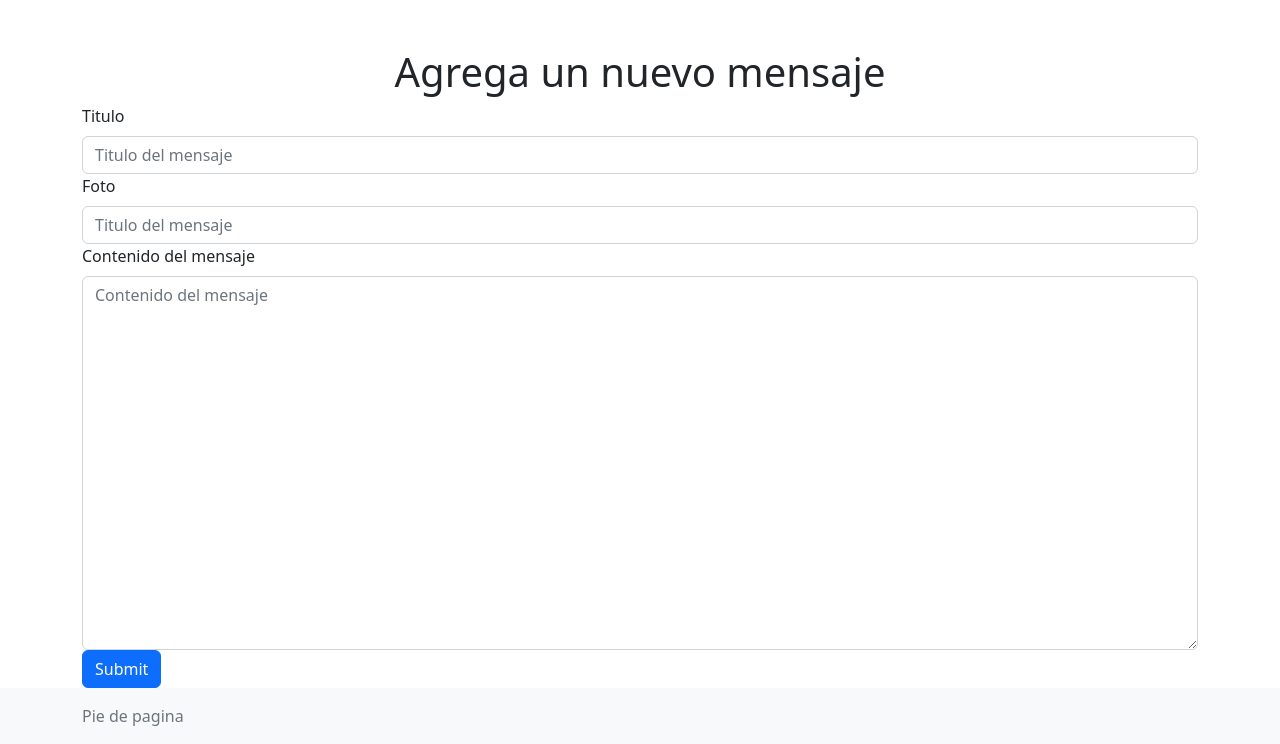
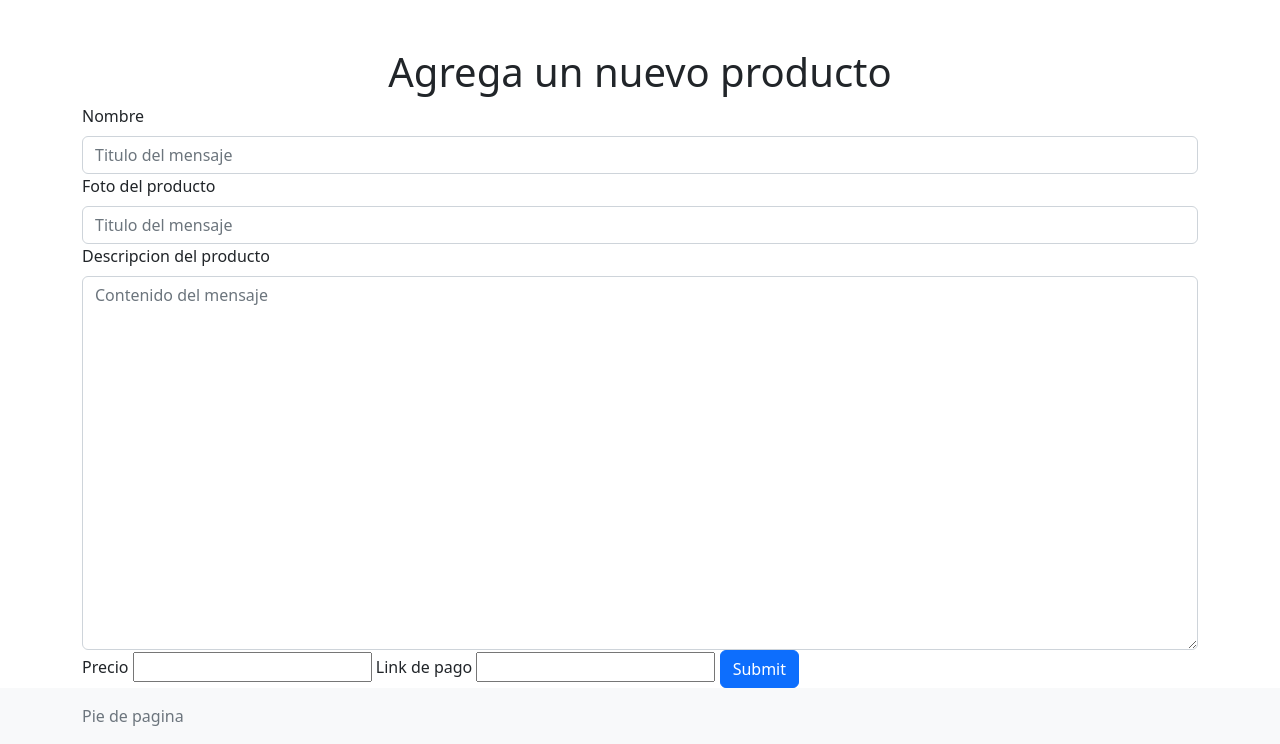
Before and after one commit to prisciladaniela/flask_bootstrap, a Flask app: page /messages/create in a window 1280 px wide. Shown: the part 56-800 px from the top of the page. Run offline with Flask 2, Linux system fonts and the light colour scheme; the visitor is signed in with stand-in values (Sample User, id 1).

Commit message:
crear link de pago

```diff
--- a/app/messages/routes.py
+++ b/app/messages/routes.py
@@ -1,4 +1,4 @@
-from flask import render_template, request, redirect
+from flask import render_template, request, redirect, url_for, flash
 from app.extensions import db
 from app.messages import bp
 from app.models.message import Message
@@ -17,13 +17,14 @@ def create():
         title = request.form['title']
         content = request.form['content']
         picture = request.form['picture']
-
+        price = request.form['price']
+        link = request.form['link']
         if not title:
             flash('El título es obligatorio')
         elif not content:
             flash('El contenido es obligatorio')
         else:
-            message = Message(title = title, content = content, picture = picture, user = current_user)
+            message = Message(title = title, content = content, picture = picture, user = current_user, price = price, link = link)
             db.session.add(message)
             db.session.commit()
             return redirect(url_for('messages.index'))
@@ -38,10 +39,14 @@ def update(id):
             message.title = request.form['title']
             message.content = request.form['content']
             message.picture = request.form['picture']
+            message.price = request.form['price']
+            message.link = request.form['link']
+            print(request.form['price'])
+            print(request.form['link'])
             db.session.commit()
             return redirect('/')
 
-    return render_template('update.html', message =message)
+    return render_template('messages/update.html', message =message)
 
 @bp.route('/delete', methods = ['POST'])
 def delete():
--- a/app/models/message.py
+++ b/app/models/message.py
@@ -6,7 +6,8 @@ class Message(db.Model):
     title = db.Column(db.String(128), nullable=False)
     content = db.Column(db.Text, nullable=False)
     picture = db.Column(db.String(300))
-
+    price = db.Column(db.Integer)
+    link = db.Column(db.String(100))
     user_id = db.Column(db.Integer, db.ForeignKey('users.id'))
 
     def __repr__(self):
--- a/app/templates/messages/create.html
+++ b/app/templates/messages/create.html
@@ -3,27 +3,33 @@
 {% block title %} User page {% endblock %}
 
 {% block body %}
-<h1 class="text-center">Agrega un nuevo mensaje</h1>
+<h1 class="text-center">Agrega un nuevo producto</h1>
 <form method="post">
-    <label for="title" class="form-label">Titulo</label>
+    <label for="title" class="form-label">Nombre</label>
 
     <input type="text" name="title" id="title"
            placeholder="Titulo del mensaje"
-           value="{{ request.form['title'] }}" class="form-control"></input>
+           value="{{ request.form['title'] }}" class="form-control">
 
-    <label for="picture" class="form-label">Foto</label>
+    <label for="picture" class="form-label">Foto del producto</label>
 
     <input type="text" name="picture" id="picture"
            placeholder="Titulo del mensaje"
-           value="{{ request.form['picture'] }}"class="form-control"></input>
+           value="{{ request.form['picture'] }}"class="form-control">
 
-    <label for="content" class="form-label">Contenido del mensaje</label>
+    <label for="content" class="form-label">Descripcion del producto</label>
     <textarea name="content" id="content"
               placeholder="Contenido del mensaje"
               rows="15"
               cols="60"
               class="form-control"
               >{{ request.form['content'] }}</textarea>
+       <label for="price">Precio</label>
+       <input type="text" name="price" id="price">
+
+       <label for="link">Link de pago</label>
+       <input type="text" name="link" id="link">
+
 
     <button type="submit" class="btn btn-primary">Submit</button>
 </form>
```
Also changed, not shown: app/templates/index.html (+5 -4 lines), app/templates/messages/update.html (+10 -7 lines), migrations/versions/b4eed3f7a28d_price.py (added, +32 -0 lines), migrations/versions/dfcbd71af600_link.py (added, +32 -0 lines).
